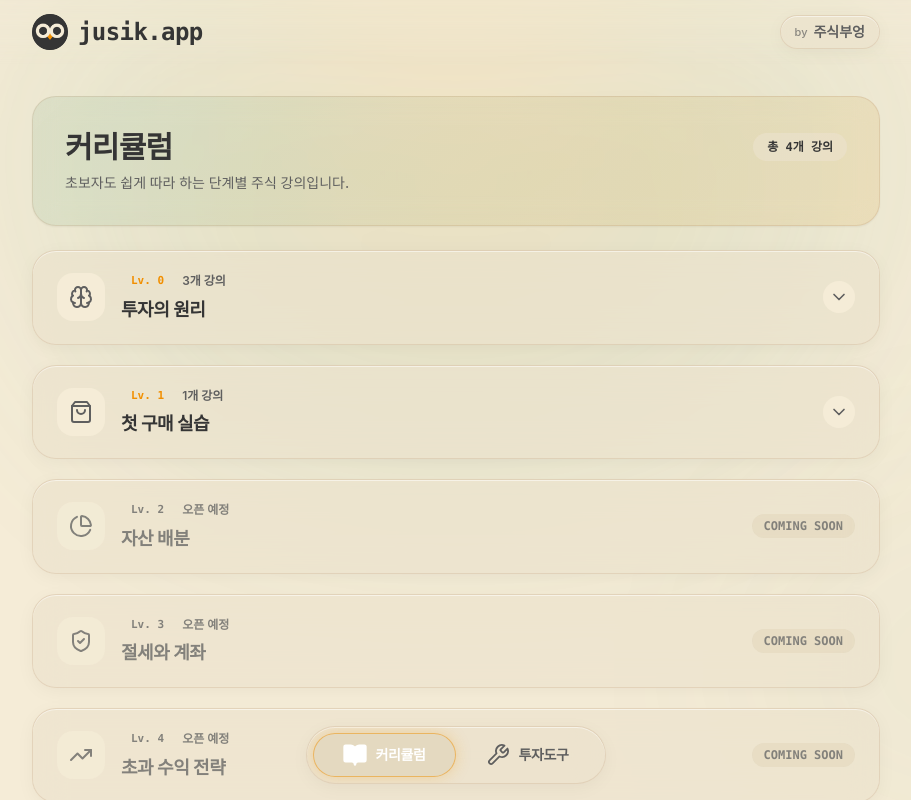
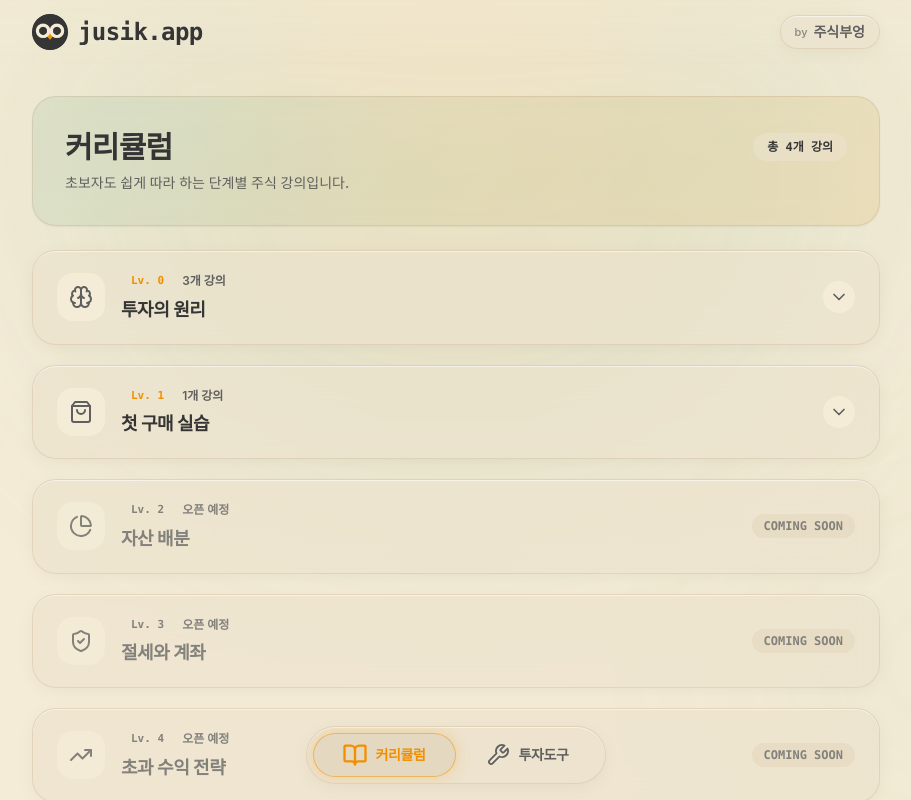
Before and after one commit to hajooi/jusik-app, a Next.js app: page / in a window 1280 px wide. Shown: the top 800 px of the page, without its empty margins (184-1095 px from the left). Built offline with nearby package versions, Linux system fonts and the light colour scheme.

Commit message:
style: Update bottom nav active text/icon to signature orange with clean outline icon

```diff
--- a/src/components/BottomNavigation.tsx
+++ b/src/components/BottomNavigation.tsx
@@ -58,15 +58,15 @@ export default function BottomNavigation() {
                 href={item.href}
                 className={`relative z-10 flex items-center justify-center gap-1.5 sm:gap-2 py-2.5 px-3 sm:px-4 rounded-full w-full transition-all duration-300 active:scale-95 ${
                   isActive
-                    ? 'text-white font-black'
-                    : 'text-[var(--text-secondary)] font-semibold hover:text-white'
+                    ? 'text-[var(--accent-orange)] font-black'
+                    : 'text-[var(--text-secondary)] font-semibold hover:text-[var(--accent-orange)]'
                 }`}
               >
                 <Icon
-                  fill={isActive ? 'currentColor' : 'none'}
+                  fill="none"
                   className={`w-4.5 h-4.5 transition-all duration-300 ${
                     isActive
-                      ? 'stroke-[2.2px] text-white scale-105'
+                      ? 'stroke-[2.2px] text-[var(--accent-orange)] scale-105'
                       : 'stroke-[1.8px]'
                   }`}
                 />
```
